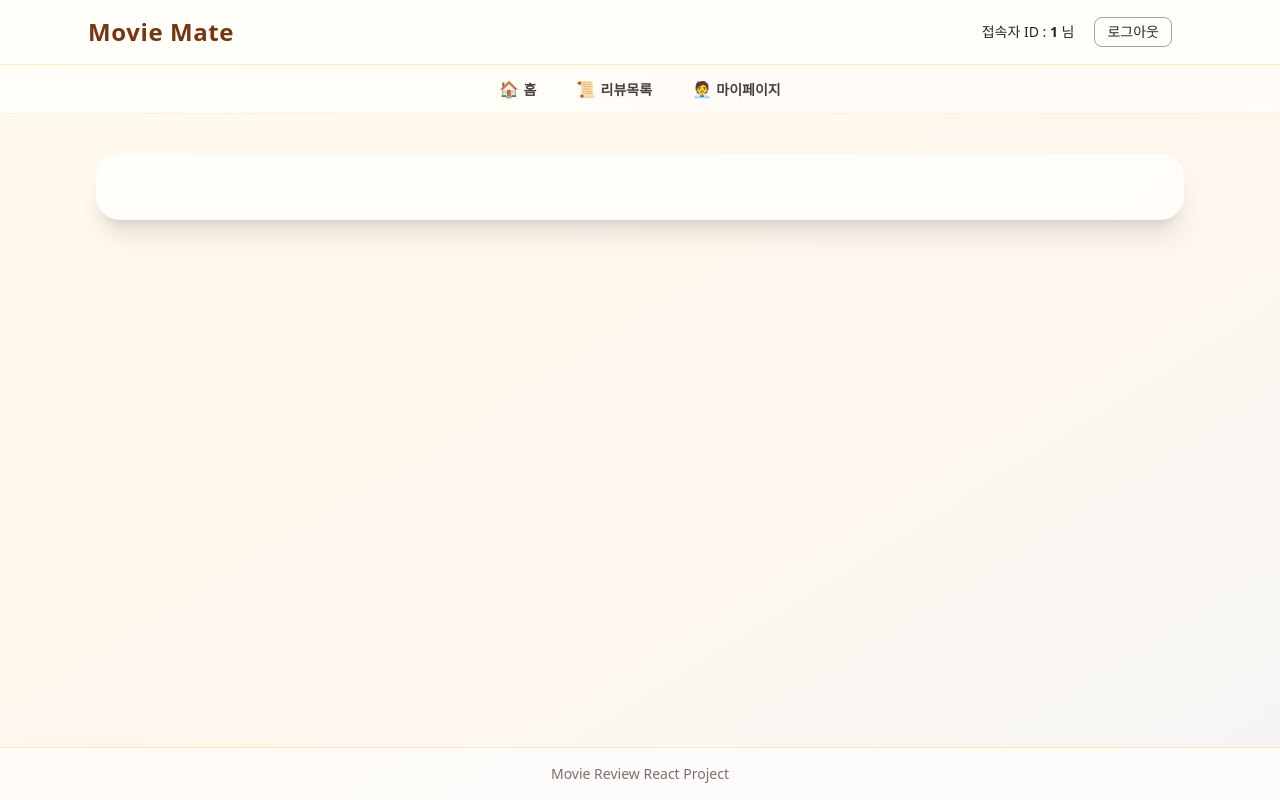
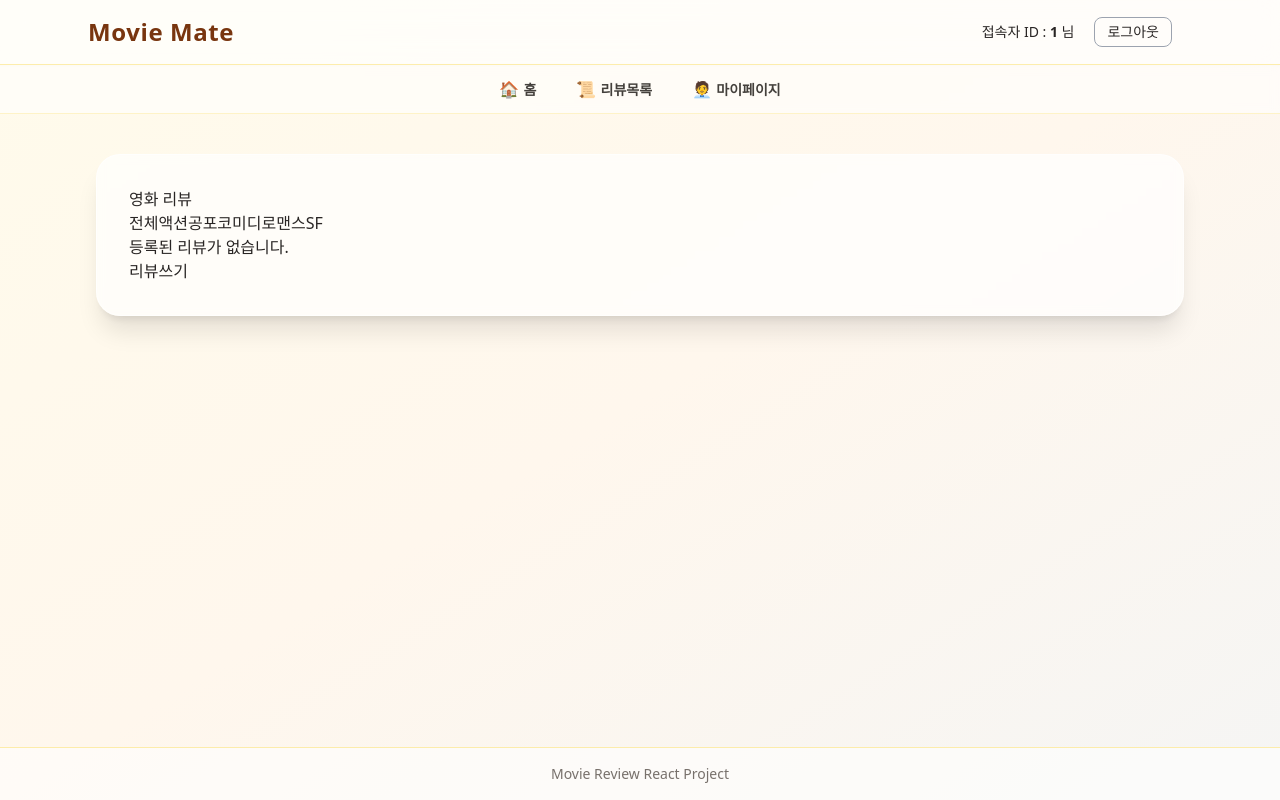
Before and after one commit to Baikseungwoo/IBM-x-RedHat-React-mini-project-movie-mate-, a React (Vite) app in the folder movie mate/: page /reviews in a window 1280 px wide. Built offline with nearby package versions, Linux system fonts and the light colour scheme; sample sign-in values are in the browser's storage.

Commit message:
add the reviewpage in project and review detail page and useLocalstorage page

```diff
--- a/movie mate/src/App.jsx
+++ b/movie mate/src/App.jsx
@@ -5,6 +5,8 @@ import SignUp from './components/SignUp';
 import MainPage from './components/MainPage'
 import { useAuth } from './hooks/AuthContextPro';
 import Header from './components/Header';
+import ReviewListPage from './components/ReviewListPage';
+import ReviewDetailPage from './components/ReviewDetailPage';
 
 const App = () => {
 
@@ -38,6 +40,9 @@ const App = () => {
                     <Route path="/login" element={<LoginPage />} />
                     <Route path="/signup" element={<SignUp />} />
                     <Route path="/" element={<MainPage />} />
+                    <Route path="/reviews" element={<ReviewListPage />} />
+                    <Route path="/reviews/:id" element={<ReviewDetailPage />} />
+
                   </Routes>
                 </div>
               </div>
--- a/movie mate/src/components/MainPage.jsx
+++ b/movie mate/src/components/MainPage.jsx
@@ -5,7 +5,7 @@ import { useAuth } from '../hooks/AuthContextPro';
 const MainPage = () => {
     const { currentUser } = useAuth();
     const [allReviews, setAllReviews] = useState([]);
-    const [selectedMbti, setSelectedMbti] = useState(currentUser ? currentUser.mbti : "INFP");
+    const [selectedMbti, setSelectedMbti] = useState(currentUser ? currentUser.mbti : "ISTJ");
 
     const mbtiList = ["ISTJ", "ISFJ", "INFJ", "INTJ", "ISTP", "ISFP", "INFP", "INTP", "ESTP", "ESFP", "ENFP", "ENTP", "ESTJ", "ESFJ", "ENFJ", "ENTJ"]
 
@@ -15,7 +15,7 @@ const MainPage = () => {
     }, []);
 
     // 로그인 여부에 상관없이 현재 타겟이 되는 MBTI
-    const currentViewMbti = currentUser ? currentUser.mbti : selectedMbti;
+    const currentViewMbti = selectedMbti;
 
     return (
         <div className="space-y-8">
@@ -36,7 +36,7 @@ const MainPage = () => {
                     <button
                         key={m}
                         onClick={() => setSelectedMbti(m)}
-                        className={`px-3 py-1 rounded-lg border text-sm transition
+                        className={`px-7 py-1 rounded-lg border text-sm transition mx-auto
                         ${selectedMbti === m
                             ? "bg-amber-500 text-white border-amber-500"
                             : "border-gray-300 hover:bg-amber-50"
--- a/movie mate/src/components/ReviewDetailPage.jsx
+++ b/movie mate/src/components/ReviewDetailPage.jsx
@@ -0,0 +1,52 @@
+import React from 'react';
+import { useNavigate, useParams } from 'react-router-dom';
+import { useAuth } from '../hooks/AuthContextPro';
+import { useLocalStorage } from '../hooks/useLocalStorage';
+
+const ReviewDetailPage = () => {
+    const{id}=useParams();
+    const navigator=useNavigate();
+    const {currentUser}=useAuth();
+    const [reviews,setReviews]=useLocalStorage('reviews',[]);
+    const [wishlist,setWishlist]=useLocalStorage('like',[]);
+    const reviewData=reviews.find(item=>item.id===parseInt(id))
+    const zzimbtn = () => {
+        const alreadyZzim = wishlist.some(zzimdata =>
+            zzimdata.userId === currentUser.id && zzimdata.reviewId === reviewData.id
+        );
+
+        if (alreadyZzim) {
+            alert('이미 찜한 영화입니다.');
+        } else {
+            const newzzim = {
+                id: Date.now(),
+                userId: currentUser.id,
+                reviewId: reviewData.id
+            };
+            setWishlist([...wishlist, newzzim]);
+
+            const reviewData2 = reviews.map(item2 =>
+                item2.id === reviewData.id ? { ...item2, likes:item2.likes + 1 } : item2
+            );
+            setReviews(reviewData2);
+
+            alert('찜 목록에 추가되었습니다!');
+        }
+    };
+     if (!reviewData) return <div>리뷰를 불러오고 있습니다.</div>
+    return (
+        <div>
+            <h1>{reviewData.title}</h1>
+            <p>작성자 : {reviewData.writerId} {reviewData.writerMbti}</p>
+            <p>장르 : {reviewData.genre}  평점 : {reviewData.rating}</p>
+            <p>{reviewData.content}</p>
+            <div>
+                <span>좋아요! : {reviewData.likes}</span>
+                <button onClick={zzimbtn}>좋아요!찜!</button>
+            </div>
+            <button onClick={()=>navigator('/reviews')}>목록으로</button>
+        </div>
+    );
+};
+
+export default ReviewDetailPage;
--- a/movie mate/src/components/ReviewListPage.jsx
+++ b/movie mate/src/components/ReviewListPage.jsx
@@ -0,0 +1,47 @@
+import React, { useEffect, useState } from 'react'
+import { useNavigate } from 'react-router-dom'
+import { useAuth } from '../hooks/AuthContextPro';
+import { useLocalStorage } from '../hooks/useLocalStorage'
+
+const ReviewListPage = () => {
+    const navigator=useNavigate();
+    const [choiceGenre, setChoiceGenre]=useState('전체');
+    const [reviews,setReviews]=useLocalStorage('reviews',[]);
+    const { currentUser } = useAuth();
+    useEffect(()=>{
+        if(!currentUser){
+            alert('로그인이 필요합니다.')
+            navigator('/login')
+        }
+    },[currentUser, navigator])
+    const category=['전체','액션','공포','코미디','로맨스','SF']
+    const select= choiceGenre==='전체' ? reviews : reviews.filter(review=>review.genre===choiceGenre)
+
+  return (
+    <div>
+      <h2>영화 리뷰</h2>
+      <div>
+        {category.map(clickgenre=>(
+          <button key={clickgenre} onClick={()=>setChoiceGenre(clickgenre)}>
+            {clickgenre}
+          </button>
+        ))}
+      </div>
+      <div>
+      {select.length > 0 ?
+      (select.map(clickreview=> (<div key={clickreview.id} onClick={()=>navigator(`/reviews/${clickreview.id}`)}>
+        <h3>{clickreview.title}</h3>
+        <p>장르 : {clickreview.genre} 평점 : {clickreview.rating}</p>
+        <p>작성자 : {clickreview.writerId} ({clickreview.writerMbti})</p>
+        <span>좋아요 : {clickreview.likes}</span>
+        </div>))):
+        (<p>등록된 리뷰가 없습니다.</p>)}
+      </div>
+      <button onClick={()=>navigator(`/reviews/new`)}>
+        리뷰쓰기
+      </button>
+      </div>
+  )
+}
+
+export default ReviewListPage
--- a/movie mate/src/hooks/useLocalStorage.jsx
+++ b/movie mate/src/hooks/useLocalStorage.jsx
@@ -0,0 +1,23 @@
+import { useEffect, useState } from 'react';
+
+export const useLocalStorage = (key, initialValue) => {
+  const [storedValue, setStoredValue] = useState(() => {
+    try {
+      const item = window.localStorage.getItem(key);
+      return item !== null ? JSON.parse(item) : initialValue;
+    } catch (error) {
+      console.error(`Failed to read localStorage key "${key}"`, error);
+      return initialValue;
+    }
+  });
+
+  useEffect(() => {
+    try {
+      window.localStorage.setItem(key, JSON.stringify(storedValue));
+    } catch (error) {
+      console.error(`Failed to write localStorage key "${key}"`, error);
+    }
+  }, [key, storedValue]);
+
+  return [storedValue, setStoredValue];
+};
```
Also changed, not shown: movie mate/src/hooks/useMovieRecommend.jsx (deleted).
